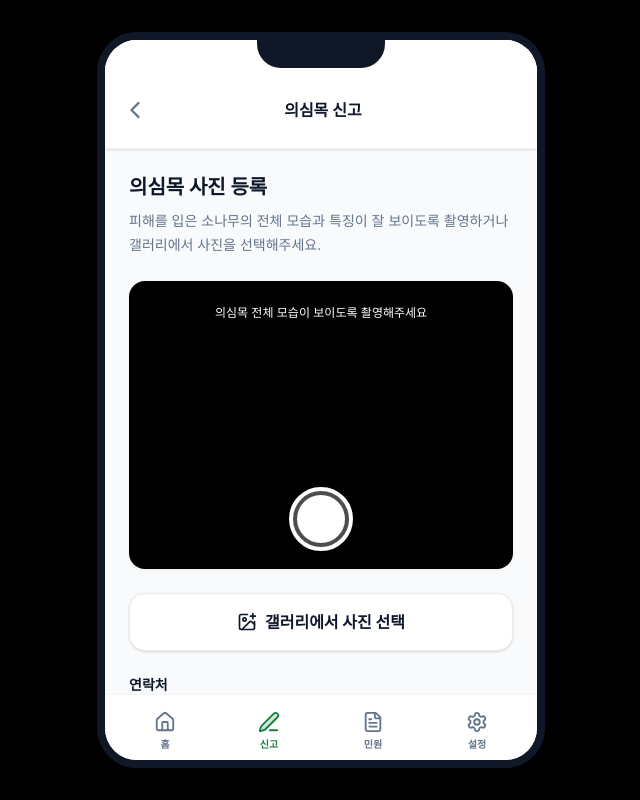
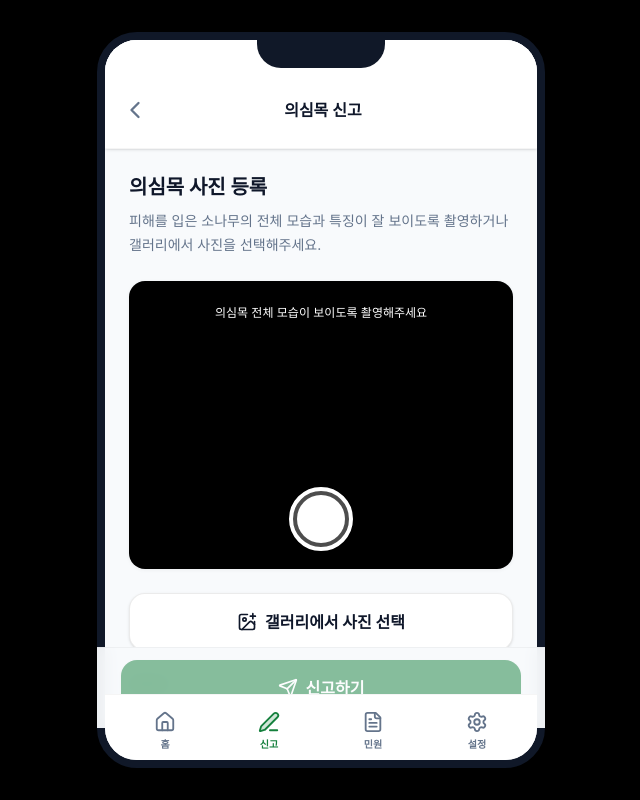
Before and after one commit to jaeny1004/pine-app, a React (Vite) app: page / in a window 1280 px wide. Both pictures are taken after a click on the button "신고". Shown: the whole page, without its empty margins (319-959 px from the left). Built offline with nearby package versions, Linux system fonts and the light colour scheme; no server answers; the database is empty; a web font is replaced by a local one.

Commit message:
Add files via upload

```diff
--- a/src/screens/ReportWizard.tsx
+++ b/src/screens/ReportWizard.tsx
@@ -323,7 +323,7 @@ export function ReportWizard({
   };
 
   return (
-    <div className="min-h-screen bg-system-bg flex flex-col">
+    <div className="h-full min-h-0 bg-system-bg flex flex-col overflow-hidden">
       {/* 상단 헤더 */}
       <div className="bg-card-bg p-4 pt-12 flex items-center border-b border-[rgba(0,0,0,0.04)] sticky top-0 z-10 shadow-sm">
         <button
@@ -338,7 +338,7 @@ export function ReportWizard({
         </div>
       </div>
 
-      <div className="flex-1 overflow-y-auto p-6 pb-32">
+      <div className="flex-1 min-h-0 overflow-y-auto p-6 pb-44">
         <div className="space-y-6">
           <div>
             <h2 className="text-xl font-bold text-text-main mb-2">
@@ -483,8 +483,10 @@ export function ReportWizard({
               {submitError}
             </div>
           )}
-
-          {/* 신고하기 */}
+        </div>
+      </div>
+      {/* 하단 네비게이션 바로 위에 고정되는 신고하기 버튼 */}
+      <div className="fixed left-0 right-0 bottom-[72px] z-30 mx-auto max-w-md px-6 py-3 bg-system-bg/95 backdrop-blur-sm border-t border-[rgba(0,0,0,0.04)]">
         <button
           type="button"
           disabled={!imageFile || submitting}
@@ -492,12 +494,9 @@ export function ReportWizard({
           className="w-full bg-primary text-white font-bold py-4 rounded-bento disabled:opacity-50 shadow-bento flex items-center justify-center gap-2"
         >
           <Send size={20} />
-
           {submitting ? '신고 접수 중...' : '신고하기'}
         </button>
       </div>
-      </div>
-
       {/* 카메라 캡처용 숨김 canvas */}
       <canvas ref={canvasRef} className="hidden" />
     </div>
```
Lines whose indentation alone changed are shown as unchanged.
